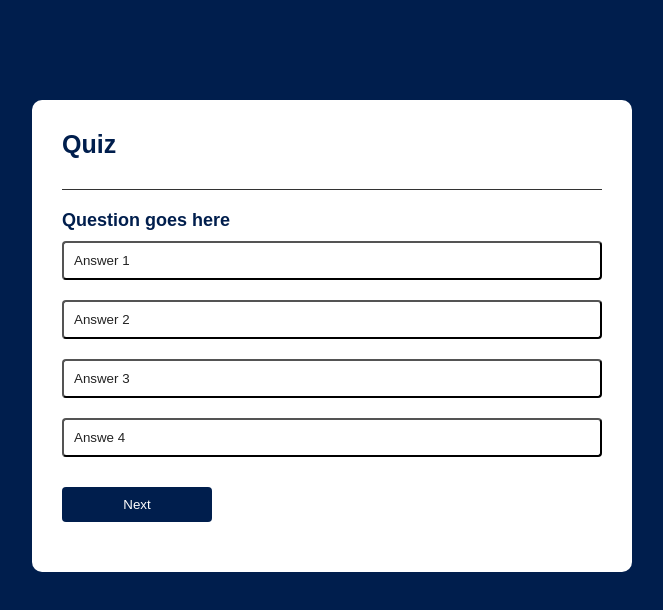
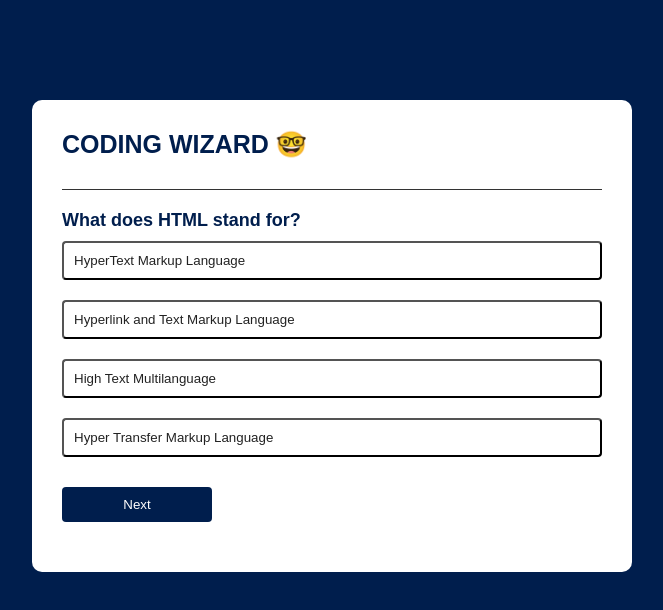
Before and after one commit to Lwandilemabaso/Quiz-App, a plain HTML site: page index.html in a window 1280 px wide. Shown: the whole page, without its empty margins (308-971 px from the left). Drawn offline with Linux system fonts and the light colour scheme.

Commit message:
Add files via upload

```diff
--- a/index.html
+++ b/index.html
@@ -8,14 +8,14 @@
 </head>
 <body>
     <div class="app">
-      <h1>Quiz</h1>
+      <h1>CODING WIZARD &#129299;</h1>
       <div class="quiz">
-        <h2 id="Questions">Question goes here</h2>
+        <h2 id="Questions">What does HTML stand for?</h2>
          <div id="answer-buttons">
-            <button class="btn">Answer 1</button>
-             <button class="btn">Answer 2</button>
-              <button class="btn">Answer 3</button>
-               <button class="btn">Answe 4</button>
+            <button class="btn">HyperText Markup Language</button>
+             <button class="btn">Hyperlink and Text Markup Language</button>
+              <button class="btn">High Text Multilanguage</button>
+               <button class="btn">Hyper Transfer Markup Language</button>
 
          </div>
          <button id="next-btn">Next</button>
```
